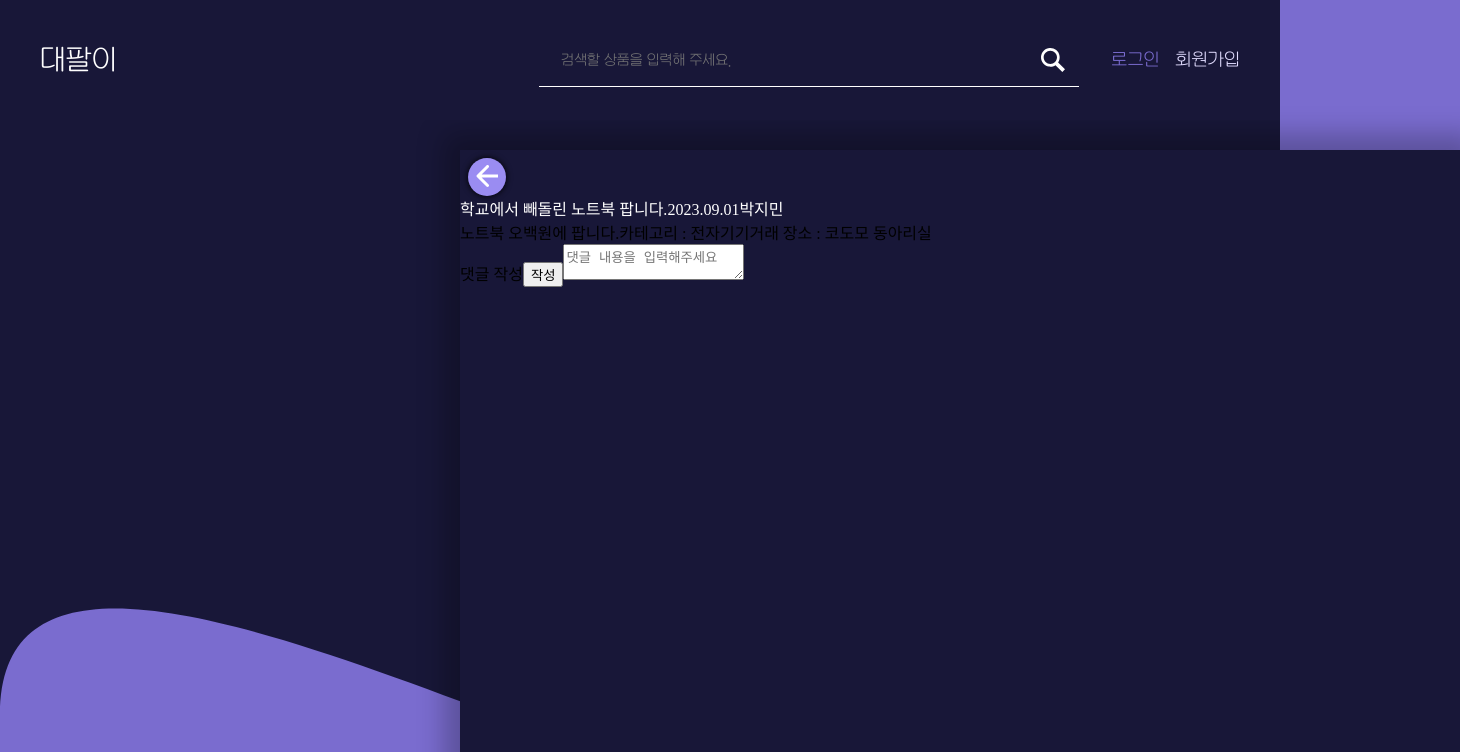
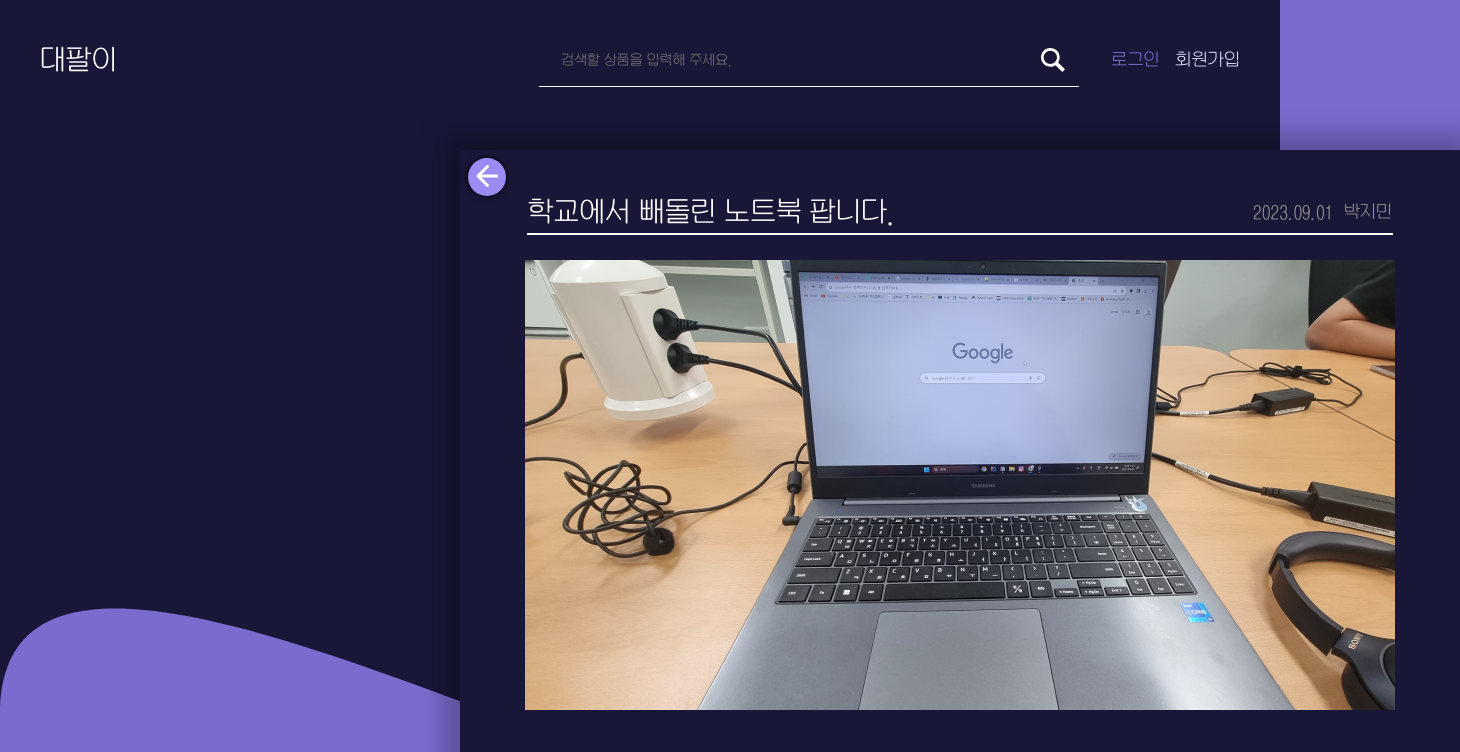
Before and after one commit to 2023-kodomo/fronEnd, a React (Create React App) app: page /MoreInfo in a window 1280 px wide. Shown: the top 752 px of the page, 1460 px wide, since content can reach past the window. Built offline with nearby package versions, Linux system fonts and the light colour scheme.

Commit message:
💄✨:: 제품상세페이지 퍼블리싱, 링킹

```diff
--- a/src/components/product.jsx
+++ b/src/components/product.jsx
@@ -1,4 +1,5 @@
 import React from "react";
+import { Link } from "react-router-dom";
 import styled from "styled-components";
 
 const ProductPost = ({ Product }) => {
@@ -11,13 +12,19 @@ const ProductPost = ({ Product }) => {
     price = Product.price;
   }
   return (
-    <Container>
-      <ProductImg src="productImg" />
-      <ProductName>{name}</ProductName>
-      <ProductPrice>{price}</ProductPrice>
-    </Container>
+    <Linker href={"/moreinfo"}>
+      <Container>
+        <ProductImg src="productImg" />
+        <ProductName>{name}</ProductName>
+        <ProductPrice>{price}</ProductPrice>
+      </Container>
+    </Linker>
   );
 };
+
+const Linker = styled.a`
+  text-decoration: none;
+`;
 
 const Container = styled.summary`
   background-color: #181738;
--- a/src/pages/ProductInfo.jsx
+++ b/src/pages/ProductInfo.jsx
@@ -1,33 +1,70 @@
-import React from "react";
+import React, { useRef, useEffect } from "react";
 import styled, { keyframes } from "styled-components";
 import Header from "../components/header";
 import StylingLobby from "../components/stylingLobby";
 import Comment from "../components/comment";
+import { Link } from "react-router-dom";
 
 const ProductInfo = () => {
+  let content = useRef();
+  let container = useRef();
+  useEffect(() => {
+    console.log(container.current.offsetHeight);
+    console.log(content.current.scrollHeight);
+    container.current.style.setProperty(
+      "height",
+      `${content.current.scrollHeight + 46}px`
+    );
+    console.log(container.current.scrollHeight);
+    return () => {};
+  }, []);
+
   return (
-    <Container>
+    <Container ref={container}>
       <Header page={0} />
       <StylingLobby></StylingLobby>
-      <ContentBox>
-        <BeforeButton>
-          <img src="./img/Arrow1.svg" />
-        </BeforeButton>
+      <ContentBox ref={content}>
+        <Link to={"/"}>
+          <BeforeButton>
+            <img src="./img/Arrow1.svg" alt="" />
+          </BeforeButton>
+        </Link>
+
         <TextGroup>
           <Title>학교에서 빼돌린 노트북 팝니다.</Title>
           <Date>2023.09.01</Date>
           <Writing>박지민</Writing>
         </TextGroup>
         <Line></Line>
-        <ProductImg />
+        <ProductImg src="./img/img.png" alt="상품 사진" />
         <ProductInfoContainer>
-          <ProductExplan>노트북 오백원에 팝니다.</ProductExplan>
+          <ProductExplan>
+            노트북 오백원에 팝니다.노트북 오백원에 팝니다.노트북 오백원에
+            팝니다.노트북 오백원에 팝니다.노트북 오백원에 팝니다.노트북 오백원에
+            팝니다.노트북 오백원에 팝니다.노트북 오백원에 팝니다.노트북 오백원에
+            팝니다.노트북 오백원에 팝니다.노트북 오백원에 팝니다.노트북 오백원에
+            팝니다.노트북 오백원에 팝니다.노트북 오백원에 팝니다.노트북 오백원에
+            팝니다.노트북 오백원에 팝니다.노트북 오백원에 팝니다.노트북 오백원에
+            팝니다.노트북 오백원에 팝니다.노트북 오백원에 팝니다.노트북 오백원에
+            팝니다.노트북 오백원에 팝니다.노트북 오백원에 팝니다.노트북 오백원에
+            팝니다.노트북 오백원에 팝니다.노트북 오백원에 팝니다.노트북 오백원에
+            팝니다.노트북 오백원에 팝니다.노트북 오백원에 팝니다.노트북 오백원에
+            팝니다.노트북 오백원에 팝니다.노트북 오백원에 팝니다.노트북 오백원에
+            팝니다.노트북 오백원에 팝니다.노트북 오백원에 팝니다.노트북 오백원에
+            팝니다.노트북 오백원에 팝니다.노트북 오백원에 팝니다.노트북 오백원에
+            팝니다.노트북 오백원에 팝니다.노트북 오백원에 팝니다.노트북 오백원에
+            팝니다.노트북 오백원에 팝니다.노트북 오백원에 팝니다.노트북 오백원에
+            팝니다.노트북 오백원에 팝니다.노트북 오백원에 팝니다.노트북 오백원에
+            팝니다.노트북 오백원에 팝니다.
+          </ProductExplan>
           <ProductCategory>카테고리 : 전자기기</ProductCategory>
           <TradingPlace>거래 장소 : 코도모 동아리실</TradingPlace>
         </ProductInfoContainer>
         <AddCommentContainer>
-          <span>댓글 작성</span>
-          <WriteButton>작성</WriteButton>
+          <div>
+            <span>댓글 작성</span>
+            <WriteButton>작성</WriteButton>
+          </div>
           <CommentTextArea placeholder="댓글 내용을 입력해주세요"></CommentTextArea>
         </AddCommentContainer>
         <Comment />
@@ -41,7 +78,7 @@ const rotate = keyframes`
     transform: rotate(0deg);
   }
   100% {
-    transform: rotate(360deg);
+    transform: rotate(-360deg);
   }
 `;
 
@@ -54,14 +91,15 @@ const ContentBox = styled.div`
   box-sizing: border-box;
   padding-top: 46px;
   width: 1000px;
-  min-height: 720px;
-  position: fixed;
+  padding-bottom: 46px;
+  position: absolute;
   top: 150px;
   margin: 0px 460px;
   background: #181738;
   box-shadow: 0px 0px 25px 16px rgba(0, 0, 0, 0.25);
   display: flex;
   flex-direction: column;
+  align-items: center;
 `;
 
 const BeforeButton = styled.button`
@@ -82,31 +120,116 @@ const BeforeButton = styled.button`
 `;
 
 const TextGroup = styled.div`
+  display: flex;
   color: white;
+  align-items: center;
 `;
 
-const Title = styled.span``;
+const Title = styled.span`
+  font-family: "Hakgyoansim Wooju";
+  font-size: 32px;
+`;
 
-const Date = styled.span``;
+const Date = styled.span`
+  font-family: "Hakgyoansim Wooju";
+  font-size: 20px;
+  color: #909090;
+  padding-left: 357px;
+`;
 
-const Writing = styled.span``;
+const Writing = styled.span`
+  font-family: "Hakgyoansim Wooju";
+  font-size: 20px;
+  color: #909090;
+  padding-left: 12px;
+`;
 
-const Line = styled.div``;
+const Line = styled.div`
+  width: 864px;
+  border: 1px solid white;
+  margin-top: 5px;
+`;
 
-const ProductImg = styled.image``;
+const ProductImg = styled.img`
+  width: 870px;
+  height: 450px;
+  margin-top: 25px;
+`;
 
-const ProductInfoContainer = styled.div``;
+const ProductInfoContainer = styled.div`
+  margin-top: 43px;
+  display: flex;
+  flex-direction: column;
+  color: white;
+  font-family: "Hakgyoansim Wooju";
+  width: 870px;
+  gap: 10px;
+`;
 
-const ProductExplan = styled.span``;
+const ProductExplan = styled.span`
+  font-size: 20px;
+`;
 
-const ProductCategory = styled.span``;
+const ProductCategory = styled.span`
+  margin-top: 30px;
+  font-size: 20px;
+`;
 
-const TradingPlace = styled.span``;
+const TradingPlace = styled.span`
+  font-size: 20px;
+`;
 
-const AddCommentContainer = styled.div``;
+const AddCommentContainer = styled.div`
+  margin-top: 36px;
+  width: 870px;
+  height: 149px;
+  border-radius: 15px;
+  border: 1px solid var(--blacktowhitegrey-3, #d0d0d0);
+  & > div {
+    height: 45px;
+    width: inherit;
+    display: flex;
+    justify-content: center;
+    align-items: center;
+    gap: 677px;
+  }
+  & span {
+    color: #fff;
+    font-family: Hakgyoansim Wooju;
+    font-size: 20px;
+  }
+`;
 
-const WriteButton = styled.button``;
+const WriteButton = styled.button`
+  border-radius: 7px;
+  border: 1px solid #d9d9d9;
+  background: var(--mainbluelightblue-1, #726eff);
+  width: 92px;
+  height: 28px;
+  flex-shrink: 0;
+  color: #d9d9d9;
+  cursor: pointer;
+  &:hover {
+    background-color: #9592ff;
+  }
+`;
 
-const CommentTextArea = styled.textarea``;
+const CommentTextArea = styled.textarea`
+  width: 100%;
+  height: 104px;
+  border: none;
+  resize: none;
+  outline: none;
+  border-radius: 0px 0px 15px 15px;
+  background-color: #d0d0d0;
+  padding: 15px;
+  box-sizing: border-box;
+  font-family: Hakgyoansim Wooju;
+  font-size: 20px;
+  &::placeholder {
+    color: grey;
+    font-size: 16px;
+  }
+`;
 
 export default ProductInfo;
--- a/src/style/GLBStyle.js
+++ b/src/style/GLBStyle.js
@@ -17,7 +17,7 @@ const GlobalStyle = createGlobalStyle`
   }
   body {
     width: 100vw;
-    height: 100vh;
+    min-height: 100vh;
     overflow-x: hidden;
     margin: 0;
     background-color: #7A6CCF;
```
Also changed, not shown: public/img/img.png (added).
